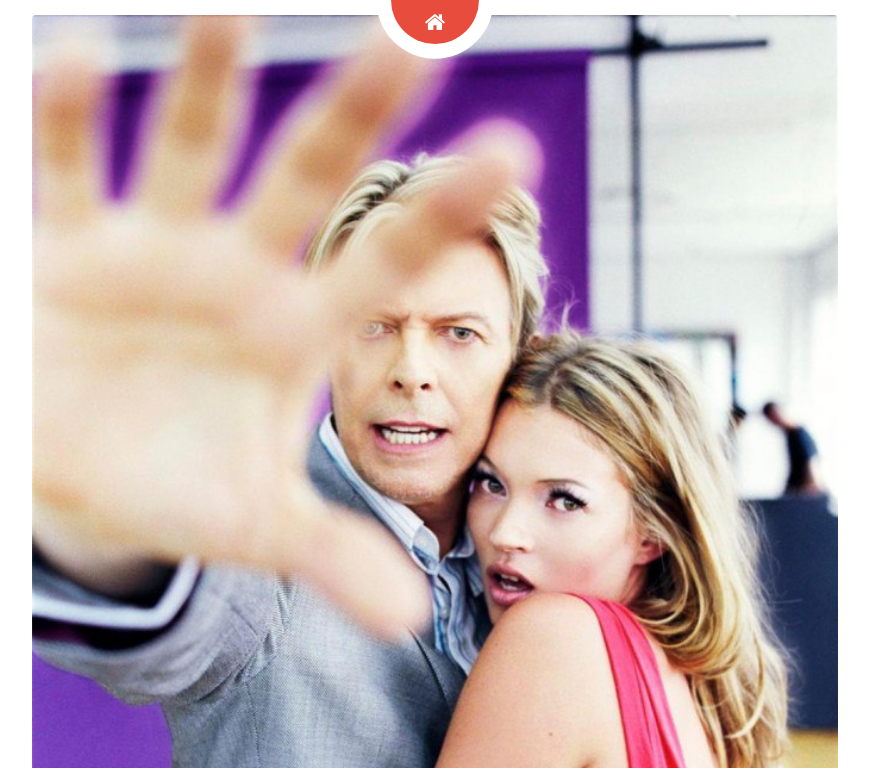
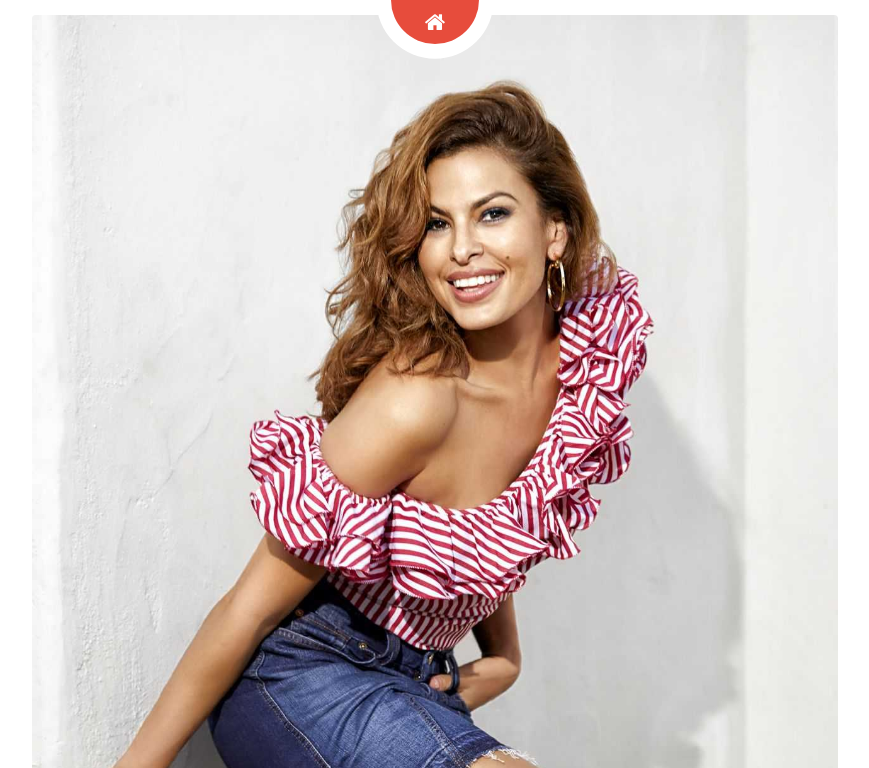
Before and after one commit to luchshijdrug/luchshijdrug.github.io, a plain HTML site: page detail113.html in a window 1280 px wide. Shown: the top 768 px of the page, without its empty margins (205-1074 px from the left). Drawn offline with nearby package versions, Linux system fonts and the light colour scheme; a web font is replaced by a local one.

Commit message:
Update detail113.html

```diff
--- a/detail113.html
+++ b/detail113.html
@@ -28,7 +28,7 @@
 			<div id="preview">
 				<div class="inner">
 					<div class="image fit">
-						<img src="images/5.jpg" alt="" />
+						<img src="images/4.jpg" alt="" />
 					</div>
 					<div class="content">
 						<header>
```
